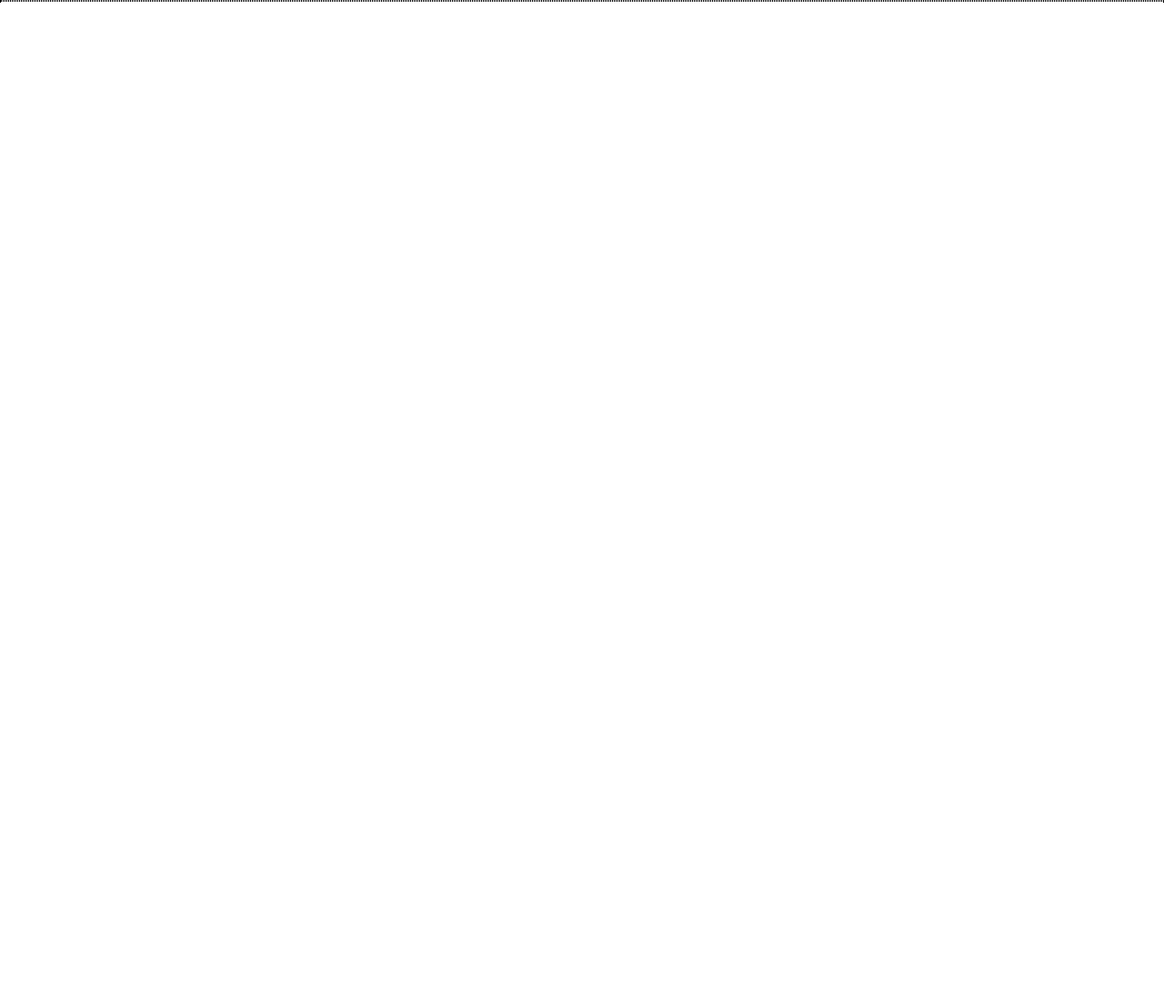
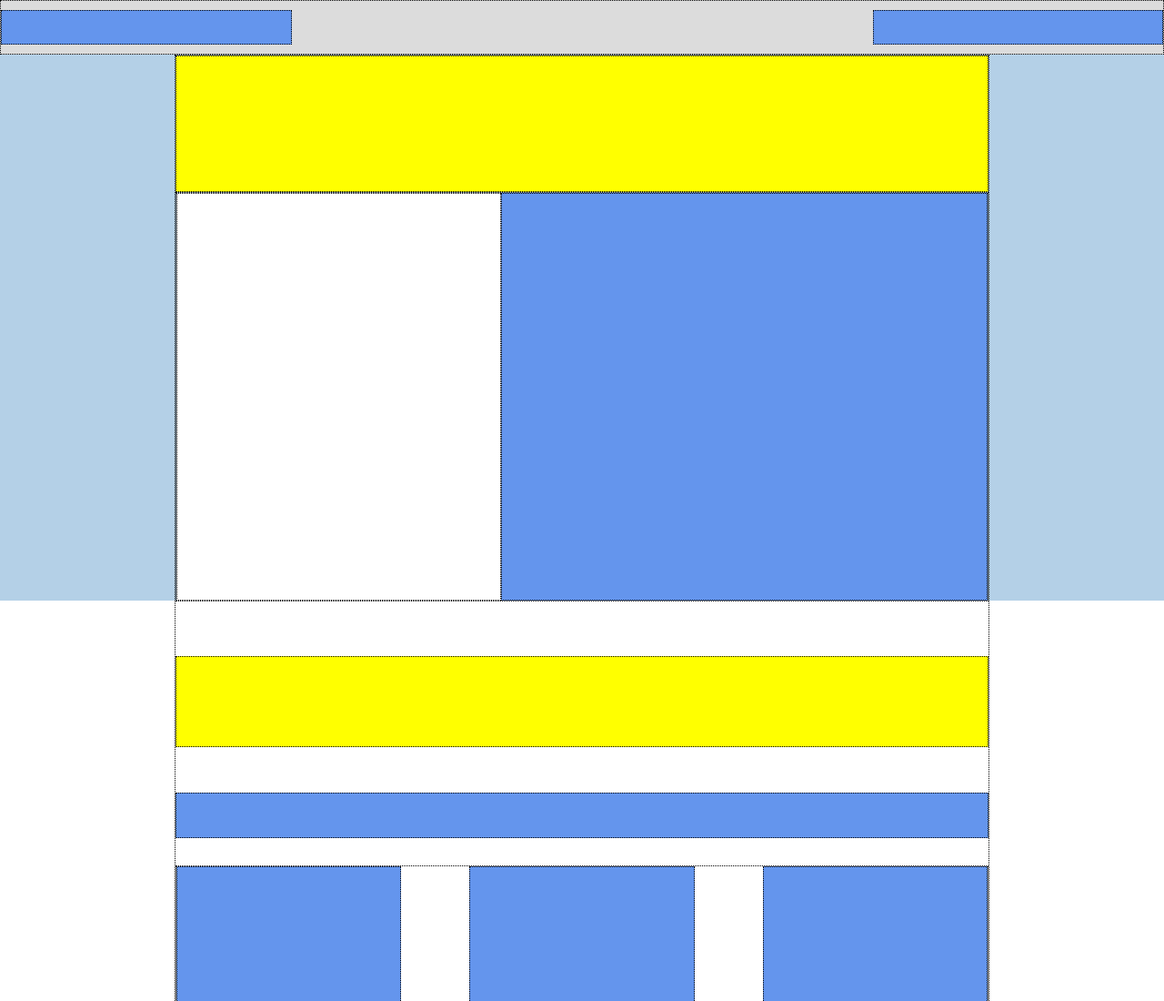
Before and after one commit to Lorenzo7991/htmlcss-dropbox, a plain HTML site: page index.html in a window 1280 px wide. Shown: the top 1100 px of the page at 91% size. Before the commit the page ends 800 px from the top, so only its background shows below. Drawn offline with Linux system fonts and the light colour scheme.

Commit message:
half concept layout

```diff
--- a/css/style.css
+++ b/css/style.css
@@ -1,18 +1,167 @@
 /* CSS Reset */
-*{
+* {
     margin: 0;
     padding: 0;
     box-sizing: border-box;
 }
 
 /* Generics */
+body {
+    padding-top: 60px;
+}
 
 
 
 
 /* Utils */
-.container{
+.container {
     max-width: 1600px;
+    margin: 0 auto;
+}
+
+.main-container {
+    max-width: 70%;
     margin: 0 auto;
     border: 1px dotted black;
 }
+
+.main-bg-container {
+    width: 100%;
+    height: 600px;
+    position: absolute;
+    z-index: -1;
+
+    background-color: rgb(180, 208, 231);
+}
+
+/* Header */
+nav {
+    position: fixed;
+    z-index: 1;
+    top: 0;
+    right: 0;
+    left: 0;
+    display: flex;
+    justify-content: space-between;
+    min-height: 60px;
+
+    background-color: gainsboro;
+    border: 1px dotted black;
+}
+
+.nav-menu {
+    flex-basis: 25%;
+    margin: 10px 0;
+
+    background-color: cornflowerblue;
+    border: 1px dotted black;
+}
+
+/* Main - top advert */
+.title-advert {
+    width: 100%;
+    min-height: 150px;
+
+    background-color: yellow;
+    border: 1px dotted black;
+}
+
+.top-advert {
+    display: flex;
+    width: 100%;
+    min-height: 450px;
+
+    margin-bottom: 60px;
+    border: 1px dotted black;
+}
+
+.col-text {
+    flex-basis: 40%;
+
+    background-color: white;
+    border: 1px dotted black;
+}
+
+.col-img {
+    flex-basis: 60%;
+
+    background-color: cornflowerblue;
+    border: 1px dotted black;
+}
+
+/* Main - monthly plans */
+.title-plans {
+    width: 100%;
+    min-height: 100px;
+    margin-bottom: 50px;
+
+    background-color: yellow;
+    border: 1px dotted black;
+}
+
+.plans {
+    display: flex;
+    justify-content: center;
+    width: 100%;
+    min-height: 400px;
+    margin-bottom: 100px;
+
+    border: 1px dotted black;
+}
+
+.checkbox-plans {
+    display: flex;
+    width: 100%;
+    min-height: 50px;
+    margin-bottom: 30px;
+
+
+    background-color: cornflowerblue;
+    border: 1px dotted black;
+}
+
+.row-plans {
+    display: flex;
+    justify-content: center;
+    justify-content: space-between;
+
+    flex-wrap: wrap;
+    width: 100%;
+}
+
+.col-plans{
+    width: calc(100% / 3 - 50px);
+    margin-bottom: 50px;
+
+
+    min-height: 800px;
+    background-color: cornflowerblue;
+    border: 1px dotted black;
+}
+
+.col-left{
+    /* margin-left: 50px ; */
+}
+
+.col-right{
+    /* margin-right: 50px ; */
+}
+
+.col-bottom{
+    flex-grow: 1;
+    min-height: 280px;
+
+    background-color: cornflowerblue;
+    border: 1px dotted black;
+}
+
+/* Main - partners advert */
+.partners-advert{
+    display: flex;
+    width: 100%;
+    min-height: 40px;
+
+    margin-bottom: 60px;
+    border: 1px dotted black;
+
+}
--- a/index.html
+++ b/index.html
@@ -17,9 +17,52 @@
 
 <body>
     <div class="container">
-    <header></header>
+    <header>
+        <nav>
+            <div class="nav-menu left"></div>
+            <div class="nav-menu right"></div>
+        </nav>
+    </header>
 
-    <main></main>
+
+    <main>
+        <!-- main container -->
+        <div class="main-bg-container"></div>
+        <div class="main-container">
+
+            <!-- title advert container -->
+            <div class="title-advert"></div>
+             <!-- advert container with overflow img -->
+            <div class="top-advert">
+                <div class="col-text"></div>
+                <div class="col-img"></div>
+            </div>
+
+
+        <!-- monthly plans title -->
+        <div class="title-plans"></div>
+        <!-- monthly plans checkbox -->
+        <div class="checkbox-plans"></div>
+        <!-- monthly plans container -->
+        <div class="plans">
+            <!-- monthly plans row -->
+            <div class="row-plans">
+                <div class="col-plans col-left"></div>
+                <div class="col-plans col-center"></div>
+                <div class="col-plans col-right"></div>
+                <div class="col-plans col-bottom"></div>
+             </div>
+            </div>
+        </div>
+
+        <!-- partner's advert container-->
+        <div class="partners-advert">
+                <div class="col-img-partners"></div>
+                <div class="col-text-partners"></div>
+            </div>
+
+        </div>
+       </main>
 
     <footer></footer>
     </div>
```
